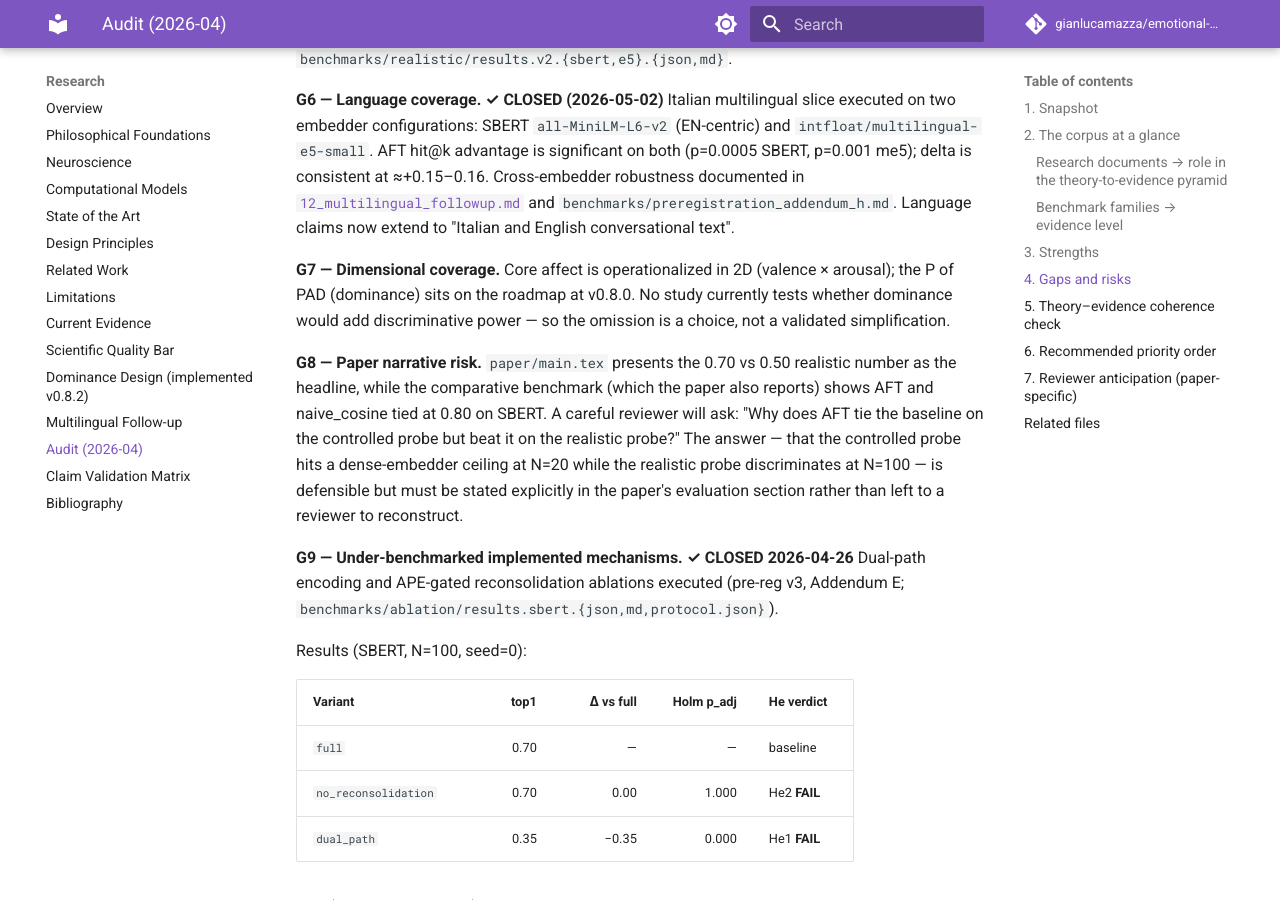
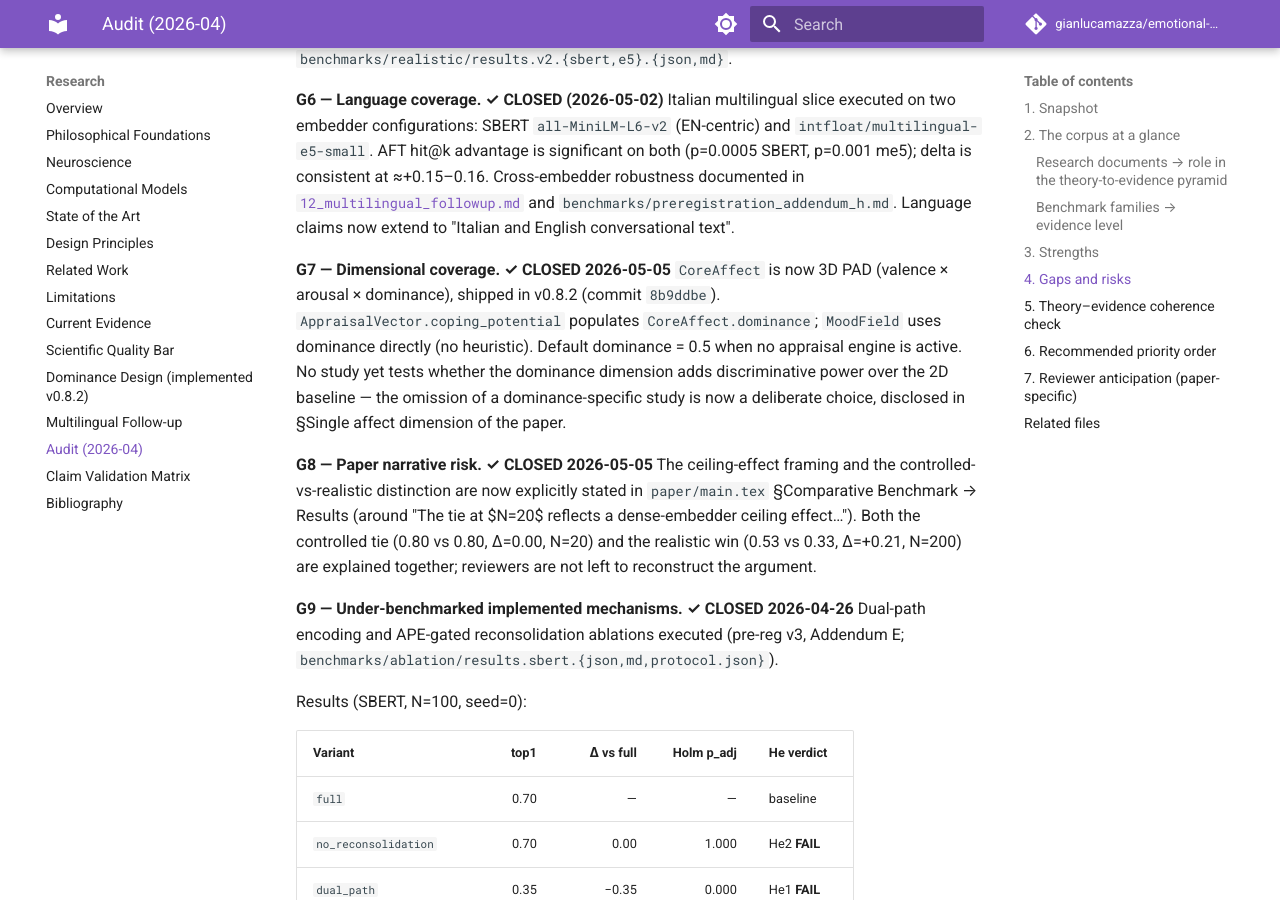
Before and after one commit to gianlucamazza/emotional-memory, an MkDocs documentation site: the page built from docs/research/audit_2026-04.md, in a window 1280 px wide and 900 px high, scrolled down 4699 px. Built offline with MkDocs 1.6.1 and Material for MkDocs 9.7.7, drawn with Linux system fonts in a browser that asks for light colours; comment, search, counter and statistics services are not loaded; some of the changed text lies outside the part shown.

Commit message:
docs(paper): close G7+G8 audit gaps, refresh arXiv bundle
- audit_2026-04.md: mark G7 (3D PAD shipped v0.8.2) and G8 (ceiling
  effect framing already in §Comparative Benchmark) as CLOSED; update
  Q4 gap note and Q5 answer to reflect multilingual+dominance state
- paper/main.tex: rename §Single affect dimension → §Affect model scope;
  update 2D→3D PAD, add \citealp{mehrabian1974approach}, disclose that
  no study yet isolates dominance's discriminative contribution
- paper/arxiv-submission.tar.gz: regenerate to include updated main.tex

Stays on v0.8.3 — paper-only polish, no code changes.

Co-Authored-By: Claude Opus 4.7 <noreply@anthropic.com>

```diff
--- a/docs/research/audit_2026-04.md
+++ b/docs/research/audit_2026-04.md
@@ -176,21 +176,22 @@ is consistent at ≈+0.15–0.16. Cross-embedder robustness documented in
 `benchmarks/preregistration_addendum_h.md`. Language claims now extend to
 "Italian and English conversational text".
 
-**G7 — Dimensional coverage.**
-Core affect is operationalized in 2D (valence × arousal); the P of PAD
-(dominance) sits on the roadmap at v0.8.0. No study currently tests whether
-dominance would add discriminative power — so the omission is a choice, not a
-validated simplification.
+**G7 — Dimensional coverage. ✓ CLOSED 2026-05-05**
+`CoreAffect` is now 3D PAD (valence × arousal × dominance), shipped in v0.8.2
+(commit `8b9ddbe`). `AppraisalVector.coping_potential` populates
+`CoreAffect.dominance`; `MoodField` uses dominance directly (no heuristic).
+Default dominance = 0.5 when no appraisal engine is active. No study yet tests
+whether the dominance dimension adds discriminative power over the 2D baseline —
+the omission of a dominance-specific study is now a deliberate choice, disclosed
+in §Single affect dimension of the paper.
 
-**G8 — Paper narrative risk.**
-`paper/main.tex` presents the 0.70 vs 0.50 realistic number as the headline,
-while the comparative benchmark (which the paper also reports) shows AFT and
-naive_cosine tied at 0.80 on SBERT. A careful reviewer will ask: "Why does
-AFT tie the baseline on the controlled probe but beat it on the realistic
-probe?" The answer — that the controlled probe hits a dense-embedder ceiling
-at N=20 while the realistic probe discriminates at N=100 — is defensible but
-must be stated explicitly in the paper's evaluation section rather than left
-to a reviewer to reconstruct.
+**G8 — Paper narrative risk. ✓ CLOSED 2026-05-05**
+The ceiling-effect framing and the controlled-vs-realistic distinction are now
+explicitly stated in `paper/main.tex` §Comparative Benchmark → Results (around
+"The tie at $N=20$ reflects a dense-embedder ceiling effect…").
+Both the controlled tie (0.80 vs 0.80, Δ=0.00, N=20) and the realistic win
+(0.53 vs 0.33, Δ=+0.21, N=200) are explained together; reviewers are not left
+to reconstruct the argument.
 
 **G9 — Under-benchmarked implemented mechanisms. ✓ CLOSED 2026-04-26**
 Dual-path encoding and APE-gated reconsolidation ablations executed
@@ -314,16 +315,25 @@ unchanged; LoCoMo advantage wording is still prohibited.
 **Q4 — "Why does AFT tie cosine on your controlled probe but beat it on your
 realistic probe?"**
 → *Current answer:* the controlled probe hits a dense-embedder ceiling at
-N=20 (both systems at 0.80); the N=100 realistic probe discriminates.
-*Gap:* stated once in `09_current_evidence.md` but not framed explicitly in
-`paper/main.tex` (G8).
+N=20 (both systems at 0.80); the N=200 realistic probe discriminates
+(Δ=+0.21, d=0.49, SBERT; Δ=+0.16, d=0.31, e5-small-v2).
+*Gap:* ~~stated once in `09_current_evidence.md` but not framed explicitly in
+`paper/main.tex` (G8)~~ — **G8 CLOSED 2026-05-05**: explicitly framed in
+`paper/main.tex` §Comparative Benchmark → Results.
 
 **Q5 — "Does this work outside English, on a sparse embedder, with the
 dominance dimension?"**
-→ *Current answer:* no — scoped to English + dense embedding + 2D circumplex.
-*Gap:* G5 + G6 + G7. All three are honestly acknowledged in
-[`08_limitations.md`](08_limitations.md), but the paper's scope statement must
-repeat this explicitly.
+→ *Current answer (updated 2026-05-05):*
+- **Multilingual**: Italian (G6, Hd2_IT PASS, Δ=+0.163, p=0.012) and Spanish
+  (Hd2_ES SBERT PASS, Δ=+0.138, p=0.045) confirmed; me5-small ES borderline
+  (Δ=+0.113, p=0.110). Scope extended to "English + Italian + Spanish + dense
+  embedding".
+- **Sparse embedder** (G5): still scoped out; hash-embedder gap Δ≈+0.06 ns.
+  Documented in §Language and embedding scope of the paper.
+- **Dominance** (G7): shipped in v0.8.2 — CoreAffect is now 3D PAD. No study
+  yet isolates dominance's discriminative contribution.
+*Remaining gap:* G5 (sparse embedder), dominance ablation study (no pre-reg yet).
+G6 and G7 are closed.
 
 ---
 
```
Also changed, not shown: 2 other files.
